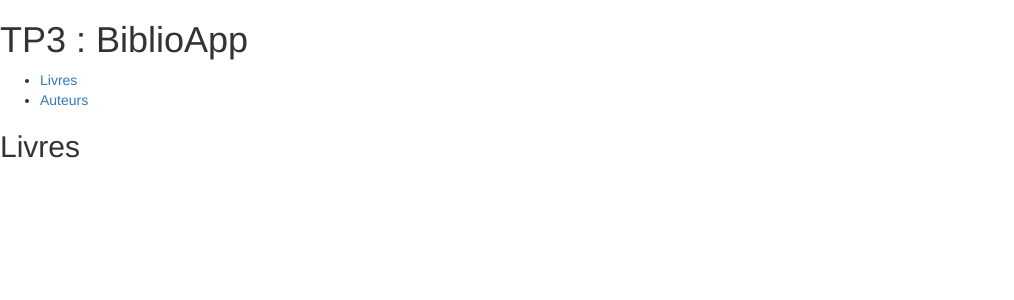
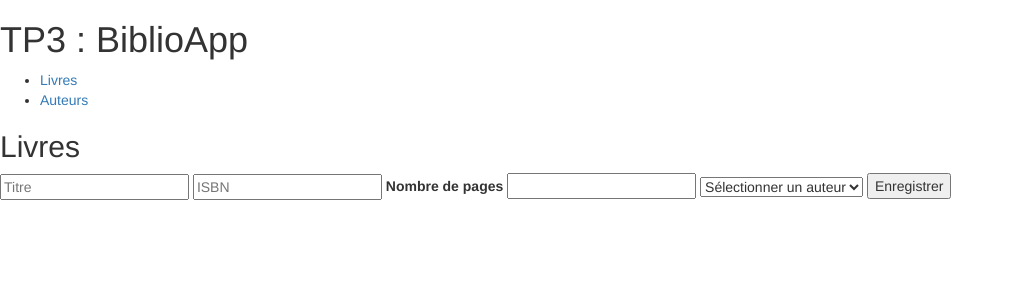
Before and after one commit to cdufour/poec-agefos-php, a PHP site: page /index.php?route=books in a window 1280 px wide. Shown: the top 300 px of the page, without its empty margins (0-1014 px from the left). Run offline with PHP 8.4, Linux system fonts and the light colour scheme; tables that the repository leaves empty or names only in its code hold one stand-in row (values such as "Sample post").

Commit message:
biblioApp commit 2

```diff
--- a/biblio/author/AuthorManager.php
+++ b/biblio/author/AuthorManager.php
@@ -20,6 +20,35 @@ class AuthorManager {
     ));
     return $result;
   }
+
+  public function list() {
+    // récupération des données SQL
+    $query = $this->db->prepare('SELECT * FROM author ORDER BY lastname ASC');
+    $query->execute();
+    $results = $query->fetchAll(PDO::FETCH_OBJ);
+
+    $authors = array();
+    // transformation des résultats SQL en objets de type Author
+    foreach($results as $r) {
+      // A chaque itération nous crééons un nouvel objet Author
+      $author = new Author($r->firstname, $r->lastname,
+        $r->birth_year, $r->country);
+
+      // nous renseignons également l'id de l'author via le setter approprié
+      $author->setId($r->id); // à cette étape, l'hydration est complète
+
+      // ajout de l'author dans le tableau
+      array_push($authors, $author);
+    }
+    return $authors; // retourne le tableau d'objets de type Author
+  }
+
+  public function deleteById($id) {
+    $query = $this->db->prepare('DELETE FROM author WHERE id = :id');
+    $result = $query->execute(array(':id' => $id));
+    return $result;
+  }
+
 }
 
 ?>
--- /dev/null
+++ b/biblio/book/Book.php
@@ -0,0 +1,20 @@
+<?php
+
+class Book {
+  private $id;
+  private $title;
+  private $isbn;
+  private $nb_pages;
+  private $author;
+
+  public function __construct($title, $isbn, $nb_pages) {
+    // pour des raisons de rapidité, le prof se permet de ne pas
+    // de ne pas utiliser de setters
+    $this->title = $title;
+    $this->isbn = $isbn;
+    $this->nb_pages = $nb_pages;
+
+  }
+}
+
+?>
--- /dev/null
+++ b/biblio/book/BookManager.php
@@ -0,0 +1,7 @@
+<?php
+
+class BookManager {
+
+}
+
+?>
--- a/biblio/book/index.php
+++ b/biblio/book/index.php
@@ -1,4 +1,52 @@
 <?php
+include_once('./author/Author.php');
+include_once('./author/AuthorManager.php');
+
+include_once('./book/Book.php');
+include_once('./book/BookManager.php');
+
+$author_manager = new AuthorManager($db);
+$authors = $author_manager->list();
+
+if (isset($_POST['submit'])) {
+  // créer on objet de type de Book
+  $book = new Book(
+    $_POST['title'],
+    $_POST['isbn'],
+    intval($_POST['nb_pages'])
+  );
+
+  // fournir cet objet au BookManager
+}
 
 ?>
 <h2>Livres</h2>
+
+<!-- formulaire d'ajout -->
+<form method="POST" class="form-inline">
+
+  <div class="form-group">
+    <input type="text" name="title" placeholder="Titre">
+  </div>
+
+  <div class="form-group">
+    <input type="text" name="isbn" placeholder="ISBN">
+  </div>
+
+  <div class="form-group">
+    <label for="nb_pages">Nombre de pages</label>
+    <input type="number" name="nb_pages">
+  </div>
+
+  <div class="form-group">
+    <select name="author">
+      <option value="0">Sélectionner un auteur</option>
+      <?php foreach($authors as $author): ?>
+        <option value="<?= $author->getId() ?>"><?= $author->getLastname() ?></option>
+      <?php endforeach ?>
+    </select>
+  </div>
+
+  <input type="submit" name="submit" value="Enregistrer">
+
+</form>
```
Also changed, not shown: biblio/author/index.php (+40 -0 lines).
